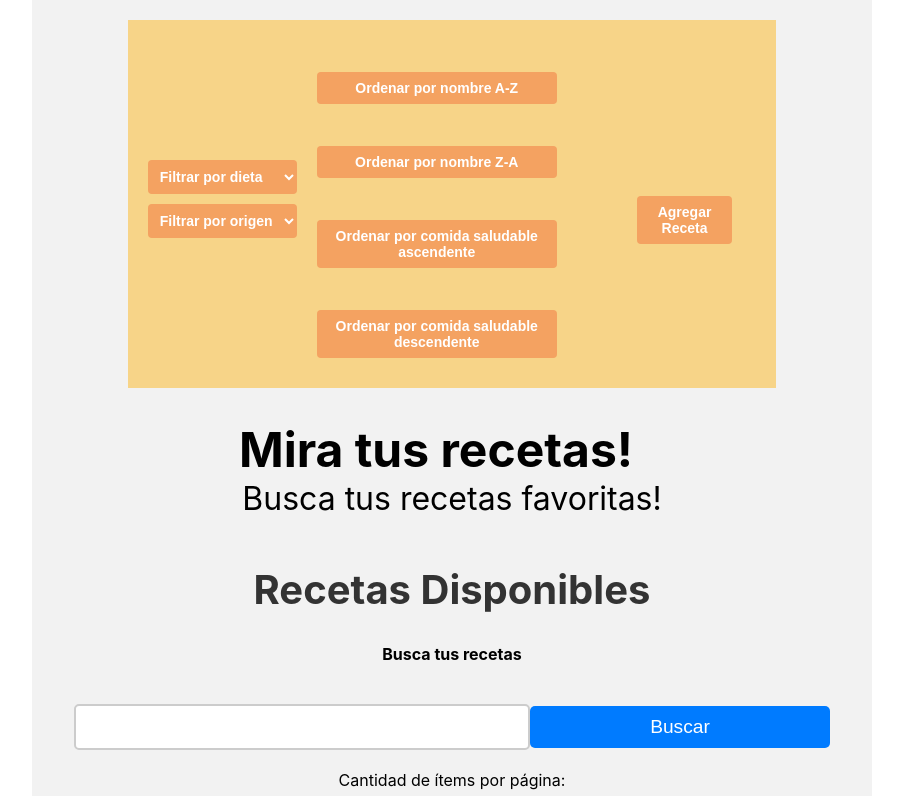
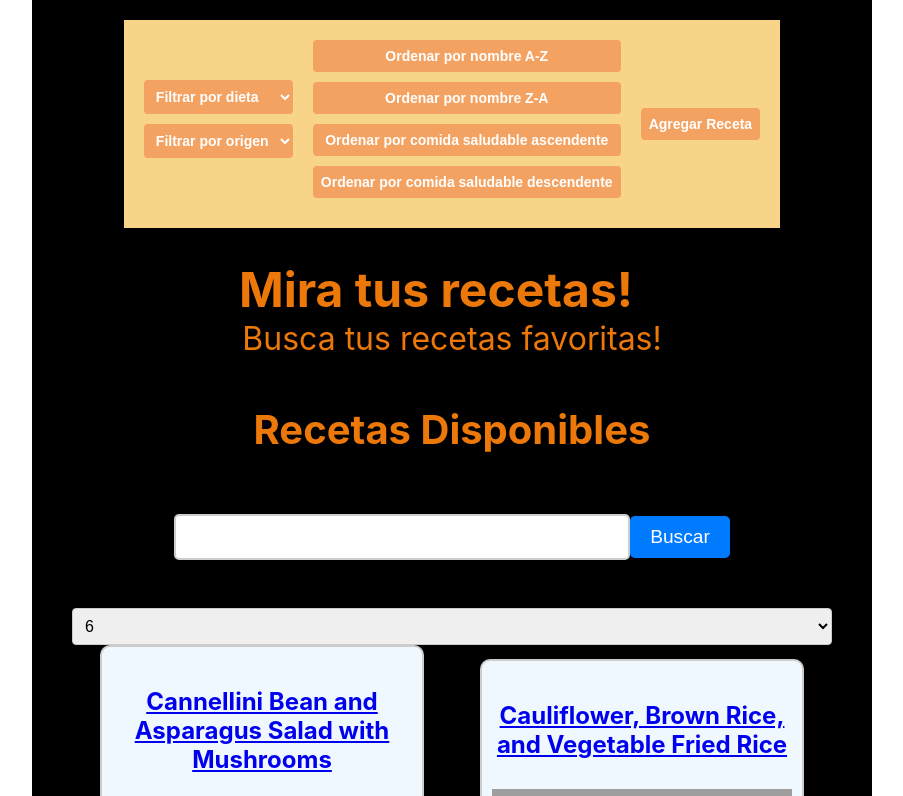
Before and after one commit to JEValenciaVelez/pi_food, a React (Create React App) app in the folder PI-Food-main/client/: page /home in a window 1280 px wide. Shown: the top 796 px of the page, without its empty margins (188-1091 px from the left). Built offline with nearby package versions, Linux system fonts and the light colour scheme; grey boxes are pictures that could not be loaded.

Commit message:
'frontend'

```diff
--- a/PI-Food-main/client/package.json
+++ b/PI-Food-main/client/package.json
@@ -39,5 +39,8 @@
       "last 1 firefox version",
       "last 1 safari version"
     ]
+  },
+  "devDependencies": {
+    "redux-devtools-extension": "^2.13.9"
   }
 }
--- a/PI-Food-main/client/src/components/Cards/Cards.css
+++ b/PI-Food-main/client/src/components/Cards/Cards.css
@@ -5,6 +5,10 @@
   padding: 20px;
   text-align: center;
   list-style-type: none;
+}
+
+.cards-container h1 {
+  color: rgb(236, 120, 10);
 }
 
 .search {
--- a/PI-Food-main/client/src/components/Inicio/Inicio.css
+++ b/PI-Food-main/client/src/components/Inicio/Inicio.css
@@ -1,54 +1,46 @@
-.container {
+.Inicio {
   display: flex;
   flex-direction: column;
   align-items: center;
   justify-content: center;
   height: 100vh;
-  background-color: #f2f2f2;
-  padding: 2rem;
+  background-image: url('https://w7.pngwing.com/pngs/777/495/png-transparent-kitchen-cook-restaurant-chef-vinyl-group-kitchen-miscellaneous-kitchen-food.png');
+  background-size: cover;
+  background-position: center;
 }
 
-h1 {
-  font-size: 3rem;
-  margin-bottom: 1.5rem;
+.Inicio h1 {
+  color: #f78f09;
+  font-size: 4rem;
+  margin-bottom: 1rem;
   text-align: center;
-  color: #333;
 }
 
-h2 {
+.Inicio h2 {
+  color: #f78f09;
   font-size: 2rem;
   margin-bottom: 2rem;
   text-align: center;
-  color: #555;
 }
 
-.image {
-  display: flex;
-  justify-content: center;
-  align-items: center;
-  margin-bottom: 2rem;
+.Inicio img {
+  max-width: 100%;
+  max-height: 100%;
 }
 
-img {
-  max-width: 100%;
-  max-height: 500px;
-  object-fit: contain;
-}
-
-button {
+.Inicio button {
+  background-color: #fff;
+  color: #333;
   padding: 1rem 2rem;
   font-size: 1.5rem;
   border: none;
-  border-radius: 5px;
-  background-color: #007bff;
-  color: #fff;
+  border-radius: 0.5rem;
   cursor: pointer;
-  transition: all 0.2s ease-in-out;
+  transition: all 0.3s ease-in-out;
   margin-top: 2rem;
-  max-width: 300px;
-  width: 80%;
 }
 
-button:hover {
-  background-color: #0062cc;
+.Inicio button:hover {
+  background-color: #333;
+  color: #fff;
 }
--- a/PI-Food-main/client/src/components/RecipeDetail/RecipeDetail.jsx
+++ b/PI-Food-main/client/src/components/RecipeDetail/RecipeDetail.jsx
@@ -27,8 +27,11 @@ const RecipeDetail = ()=> {
         <Link to='/home'>
         <h2>{recipe.name}</h2>
         </Link>
+        <Link to={recipe.image}>
+        <h2>Imagen</h2>
+        </Link>
 
-        <img src={recipe.image} alt="" />
+        {/* <img src={recipe.image} alt="" /> */}
         <h2>Resumen del plato</h2>
         <p>{recipe.summary}</p>
         <h2>Healtscore: {recipe.healthscore}</h2>
--- a/PI-Food-main/client/src/components/home/Home.css
+++ b/PI-Food-main/client/src/components/home/Home.css
@@ -1,5 +1,6 @@
 
 .container {
+  background-color: black;
   width: 100%;
   height: 100%;
   display: flex;
@@ -15,12 +16,14 @@
 }
 
 .enunciado1 {
+  color: rgb(236, 120, 10);
   font-size: 2rem;
   font-weight: bold;
   margin-bottom: 1rem;
 }
 
 .enunciado2 {
+  color: rgb(236, 120, 10);
   font-size: 1.5rem;
   margin-bottom: 2rem;
 }
--- a/PI-Food-main/client/src/index.js
+++ b/PI-Food-main/client/src/index.js
@@ -3,13 +3,17 @@ import ReactDOM from 'react-dom';
 import './index.css';
 import App from './App';
 import reportWebVitals from './reportWebVitals';
-import { BrowserRouter } from 'react-router-dom'
+import { BrowserRouter } from 'react-router-dom';
+import {Provider}  from 'react-redux'
+import store from './redux/store';
 
 ReactDOM.render(
   <React.StrictMode>
+    {/* <Provider store={store}> */}
     <BrowserRouter>
     <App />
     </BrowserRouter>
+    {/* </Provider> */}
   </React.StrictMode>,
   document.getElementById('root')
 );
```
Also changed, not shown: PI-Food-main/client/src/redux/reducer.js (added, +19 -0 lines), PI-Food-main/client/src/redux/store.js (added, +14 -0 lines), PI-Food-main/client/src/redux/action-types.js (added), PI-Food-main/client/src/redux/actions.js (added).
